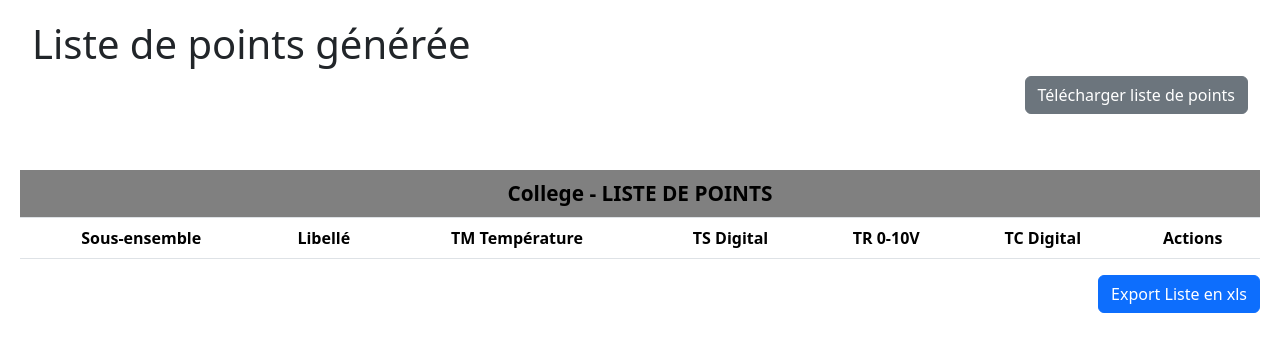
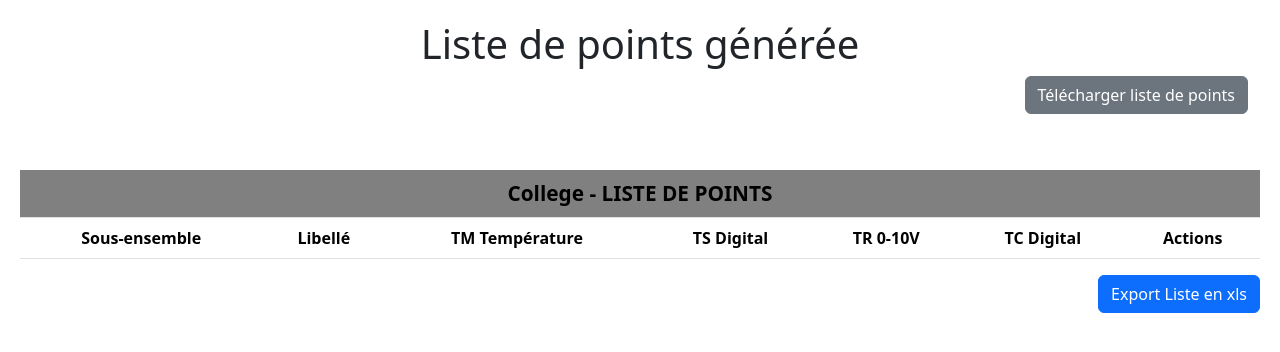
Before and after one commit to Nickoscos/syscoApp, a Django app: page /liste/ in a window 1280 px wide. Shown: the part 58-410 px from the top of the page. Run offline with Django 3.2, Linux system fonts and the light colour scheme; data comes from the database, SQL or seed files in the repository; lists and menus that the app fills with data are empty; some libraries are stand-ins or nearby versions.

Commit message:
centre titre liste

```diff
--- a/polls/templates/polls/listePts.html
+++ b/polls/templates/polls/listePts.html
@@ -3,7 +3,7 @@
 
 {% block content %}
     <div class="container-fluid">
-        <h1>Liste de points générée</h1>
+        <h1 class="text-center">Liste de points générée</h1>
         <div class="d-grid gap-2 d-md-flex justify-content-md-end">
             <!-- Formulaire 1 téléchargement template Liste de points -->
             <form method="post" id="downloadListTemplate" class="form">
```
